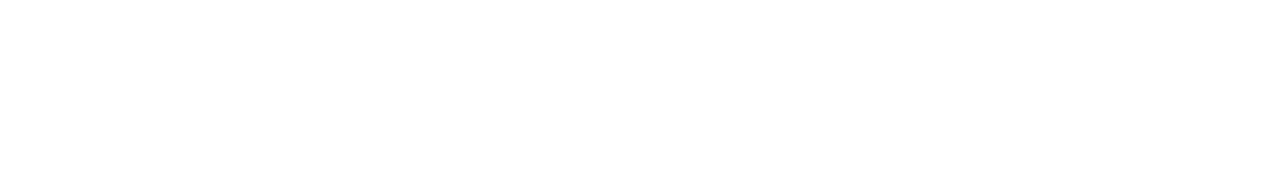
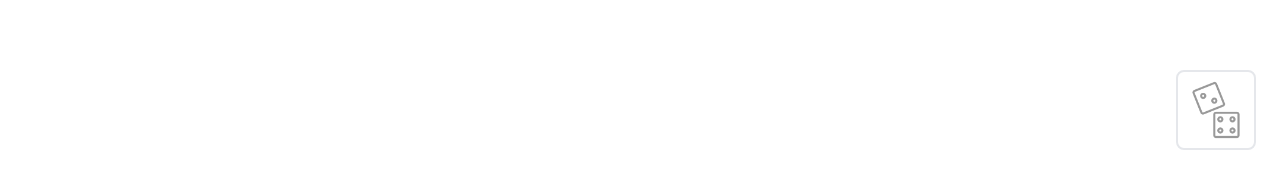
Before and after one commit to mendelbrot/tokui, a React (Create React App) app: page /words in a window 1280 px wide. Shown: the part 622-797 px from the top of the page. Built offline with nearby package versions, Linux system fonts and the light colour scheme.

Commit message:
navigate to random word feature

```diff
--- /dev/null
+++ b/src/components/random-word.jsx
@@ -0,0 +1,28 @@
+import words from '../data/words'
+import randomIcon from '../images/random.png'
+import { useNavigate } from 'react-router-dom'
+
+function RandomWord() {
+  const navigate = useNavigate()
+
+  const handleRandom = () => {
+    const randomWord = words[Math.floor(Math.random()*words.length)]
+    const slug = encodeURI(randomWord.written)
+    navigate('/words/' + slug)
+  }
+
+  return (
+    <button
+      onClick={handleRandom}
+      className='w-20 h-20 border-2 rounded-lg hover:bg-yellow-100'
+    >
+      <img
+        className='opacity-40'
+        src={randomIcon}
+        alt='go to random word'
+      />
+    </button>
+  )
+}
+
+export default RandomWord
--- a/src/components/word-details.jsx
+++ b/src/components/word-details.jsx
@@ -1,6 +1,7 @@
 import GlyphSymbol from '../components/glyph-symbol'
 import GlyphText from '../components/glyph-text'
 import words from '../data/words'
+import RandomWord from '../components/random-word'
 
 function WordHeading({letters}) {
   const words = letters && letters.split(' ')
@@ -10,14 +11,14 @@
     <div className={multi ? '' : 'flex'} >
       <div className='flex' >
         {words.map(w => (
-          <div className='w-24 pb-2 pr-2'>
+          <div key={'wg ' + w} className='w-24 pb-2 pr-2'>
             <GlyphText letters={w} />
           </div>
         ))}
       </div>
       <div className='flex' >
         {words.map(w => (
-          <div className='w-24 pb-2 pr-2' >
+          <div key={'wt ' + w}className='w-24 pb-2 pr-2' >
             <GlyphSymbol letters={w} />
           </div>
         ))}
@@ -30,14 +31,17 @@
   const thisWord = words.filter(w => w.written === letters)[0]
 
   return (
-    <div>
+    <div className='max-w-[444px]'>
+      <div className='absolute bottom-6 right-6'>
+        <RandomWord />
+      </div>
       <WordHeading letters={letters} />
       {thisWord && <div className='prose' >
         {thisWord.meanings && thisWord.meanings.length > 0 && <div>
           <h3>meanings</h3>
           <div className='flex flex-wrap' >
             {thisWord.meanings.map(m =>
-              <div key={m} className='border-2 mr-1 mb-1 px-2 py-1 rounded-lg w-36' >
+              <div key={'m ' + m} className='border-2 mr-1 mb-1 px-2 py-1 rounded-lg w-36' >
                 {m}
               </div>
             )}
@@ -47,7 +51,7 @@
           <h3>tags</h3>
           <ul>
             {thisWord.tags.map(i => (
-              <li>{i}</li>
+              <li key={'t ' + i}>{i}</li>
             ))}
           </ul>
         </div>}
@@ -55,7 +59,7 @@
           <h3>toki pona equivalents</h3>
           <ul>
             {thisWord.tokipona.map(i => (
-              <li>{i}</li>
+              <li key={'tp ' + i}>{i}</li>
             ))}
           </ul>
         </div>}
--- a/src/pages/words.jsx
+++ b/src/pages/words.jsx
@@ -1,9 +1,14 @@
 import GlyphMulti from '../components/glyph-multi'
 import { Link } from 'react-router-dom'
 import words from '../data/words'
+import RandomWord from '../components/random-word'
 
 function Words() {
   return (
+    <div>
+      <div className='absolute bottom-6 right-6'>
+        <RandomWord />
+      </div>
       <div className='sm:flex sm:flex-wrap'>
         {words.map(w =>
           <div key={'w ' + w.written} className='flex p-2 sm:py-4 border-b-2 sm:mr-12 hover:bg-yellow-50' >
@@ -24,6 +29,8 @@
           </div>
         )}
       </div>
+    </div>
+
   )
 }
 
```
Also changed, not shown: src/images/random.png (added). Lines whose indentation alone changed are shown as unchanged.
